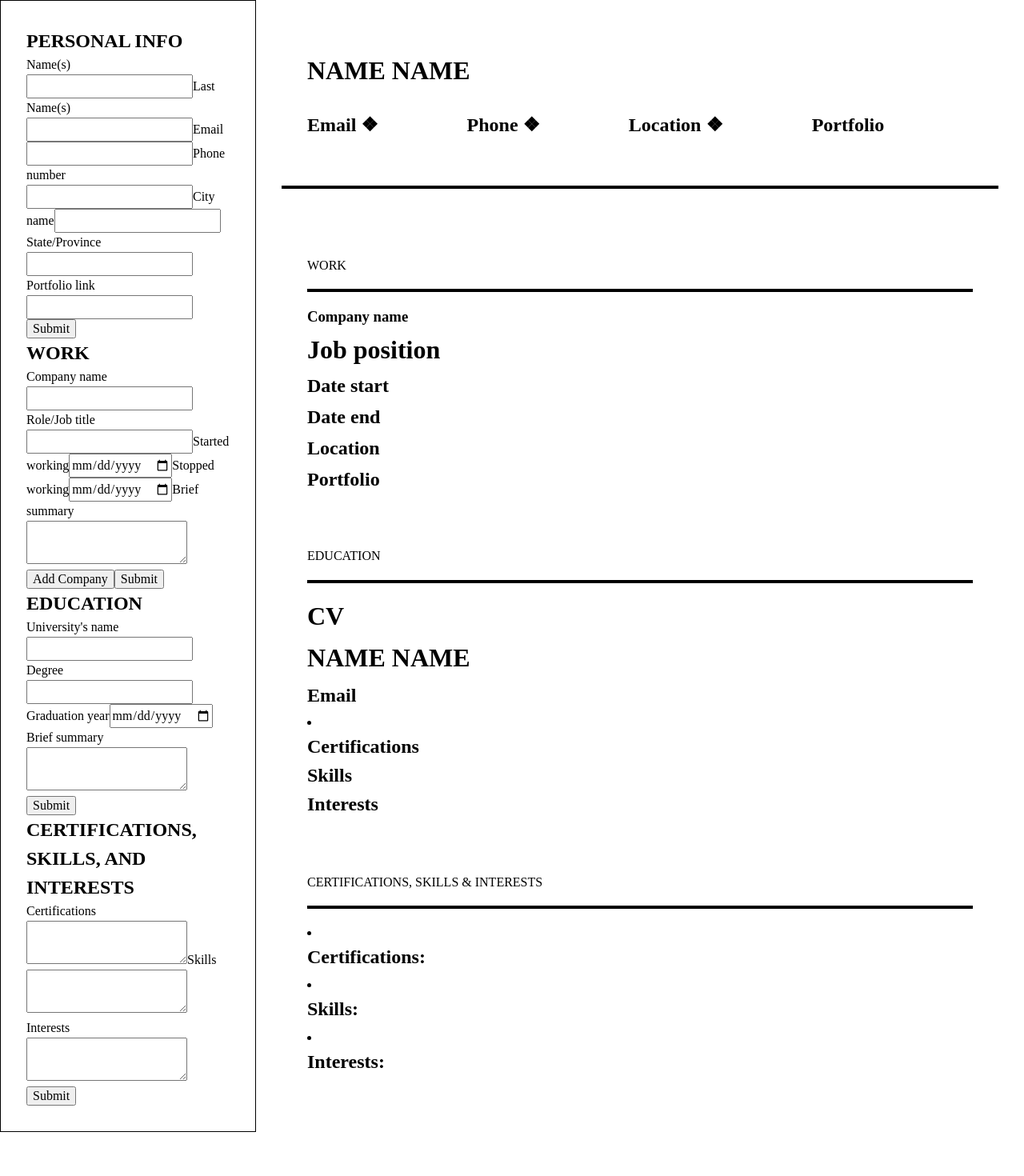
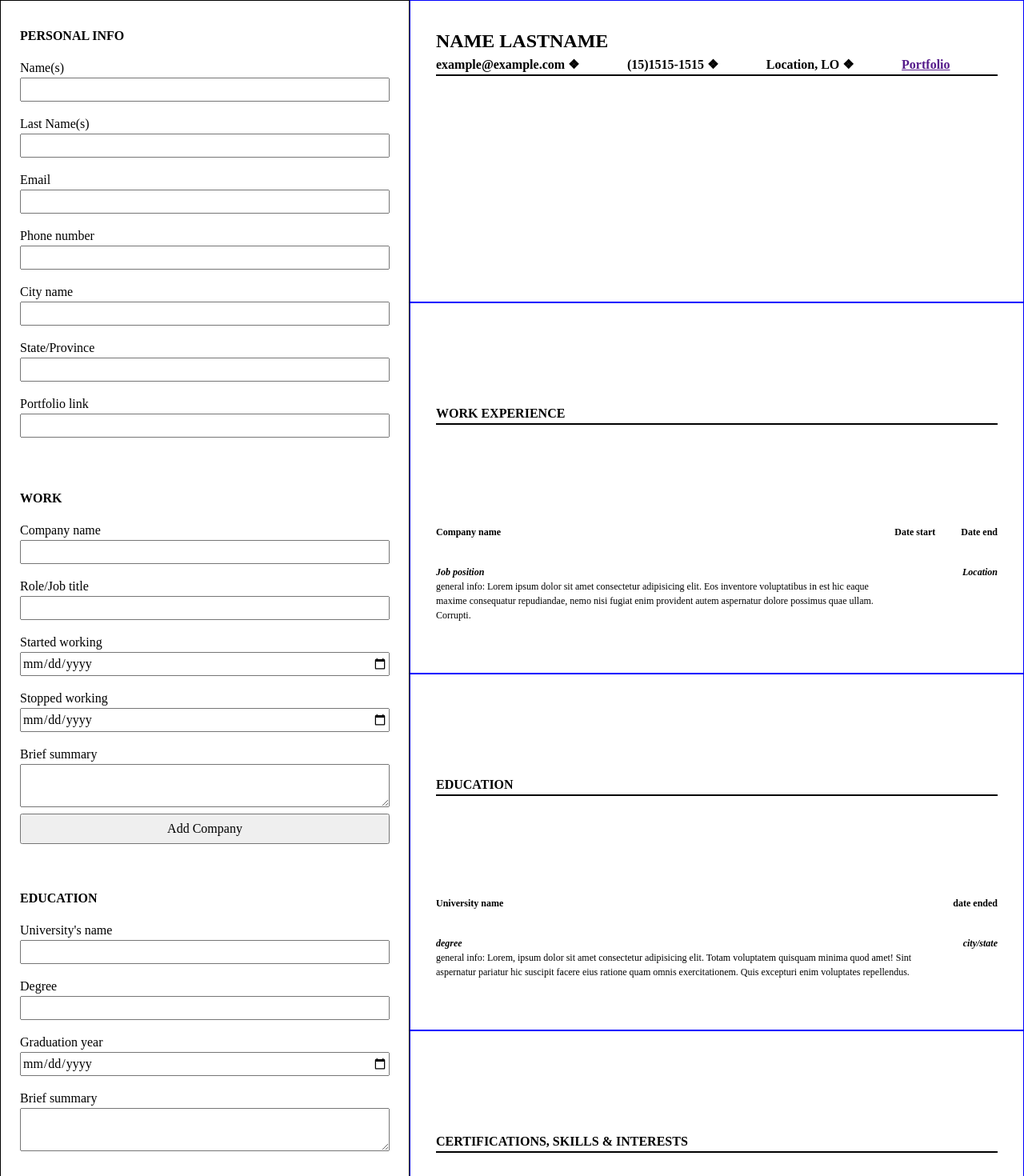
Before and after one commit to MpZero/cv-application, a React (Vite) app: page / in a window 1280 px wide. Shown: the top 1470 px of the page at 80% size. Before the commit the page ends 1415 px from the top, so only its background shows below. Built offline with nearby package versions, Linux system fonts and the light colour scheme.

Commit message:
More styling to the overall app

```diff
--- a/src/components/Cv.jsx
+++ b/src/components/Cv.jsx
@@ -1,79 +1,115 @@
-function PersonalInfoCv() {
+function PersonalSection() {
   return (
     <div className="personal-info-wrapper">
-      <h1>NAME NAME</h1>
+      <h1>NAME LASTNAME</h1>
       <div className="personal-info-contents">
-        <h2>Email ❖</h2>
-        <h2>Phone ❖</h2>
-        <h2>Location ❖</h2>
-        <h2>Portfolio</h2>
+        <h2>example@example.com ❖</h2>
+        <h2>(15)1515-1515 ❖</h2>
+        <h2>Location, LO ❖</h2>
+        <h2>
+          <a href="">Portfolio</a>
+        </h2>
       </div>
+      <div className="div-line"></div>
     </div>
   );
 }
-function WorkCv() {
+function WorkSection() {
   return (
-    <div className="personal-info-wrapper">
+    <div className="personal-info-wrapper work-section">
       <h3>Company name</h3>
-      <h1>Job position</h1>
-      <h2>Date start</h2>
-      <h2>Date end</h2>
-      <h2>Location</h2>
-      <h2>Portfolio</h2>
+      <div className="work-dates">
+        <h4>Date start</h4>
+        <h4>Date end</h4>
+      </div>
+      <h4>
+        <i>Job position</i>
+      </h4>
+      <h4 className="justify-self-end">
+        <i>Location</i>
+      </h4>
+      <p>
+        general info: Lorem ipsum dolor sit amet consectetur adipisicing elit.
+        Eos inventore voluptatibus in est hic eaque maxime consequatur
+        repudiandae, nemo nisi fugiat enim provident autem aspernatur dolore
+        possimus quae ullam. Corrupti.
+      </p>
     </div>
   );
 }
-function EducationCv() {
+function EducationSection() {
   return (
-    <div className="personal-info-wrapper">
-      <h1>CV</h1>
-      <h1>NAME NAME</h1>
-      <h2>Email</h2>
+    <div className="personal-info-wrapper education-section">
+      <h3>University name</h3>
+      <h4>date ended</h4>
+      <h4>
+        <i>degree</i>
+      </h4>
+      <h4 className="justify-self-end">
+        <i>city/state</i>
+      </h4>
+      <p>
+        general info: Lorem, ipsum dolor sit amet consectetur adipisicing elit.
+        Totam voluptatem quisquam minima quod amet! Sint aspernatur pariatur hic
+        suscipit facere eius ratione quam omnis exercitationem. Quis excepturi
+        enim voluptates repellendus.
+      </p>
+    </div>
+  );
+}
+
+function SkillsSection() {
+  return (
+    <div className="personal-info-wrapper skills-section">
       <li>
-        <h2>Certifications</h2>
-        <h2>Skills</h2>
-        <h2>Interests</h2>
+        <h3>Certifications:</h3>
+        <p>
+          Lorem ipsum dolor sit amet consectetur adipisicing elit. Delectus non
+          nesciunt maxime quo voluptatum blanditiis.
+        </p>
+      </li>
+      <li>
+        <h3>Skills:</h3>
+        <p>
+          Lorem ipsum dolor sit amet consectetur adipisicing elit. Delectus non
+          nesciunt maxime quo voluptatum blanditiis.
+        </p>
+      </li>
+      <li>
+        <h3>Interests:</h3>
+        <p>
+          Lorem ipsum dolor sit amet consectetur adipisicing elit. Delectus non
+          nesciunt maxime quo voluptatum blanditiis.
+        </p>
       </li>
     </div>
   );
 }
 
-function SkillsCv() {
-  return (
-    <div className="personal-info-wrapper">
-      <li>
-        <h2>Certifications:</h2>
-      </li>
-      <li>
-        <h2>Skills:</h2>
-      </li>
-      <li>
-        <h2>Interests:</h2>
-      </li>
-    </div>
-  );
-}
+// const printPreview = () => {
+//   console.log(window);
+//   window.print(PersonalSection);
+// };
 function Cv() {
   return (
     <div className="cv-wrapper">
-      <div className="section-wrapper">
-        <PersonalInfoCv />
-      </div>
-      <div className="div-line"></div>
-      <div className="section-wrapper">
-        WORK
-        <div className="div-line"></div>
-        <WorkCv />
+      <div className="section-wrapper personal-info-cv">
+        <PersonalSection />
       </div>
       <div className="section-wrapper">
-        EDUCATION
+        <h2>WORK EXPERIENCE</h2>
         <div className="div-line"></div>
-        <EducationCv />
+        <WorkSection />
       </div>
       <div className="section-wrapper">
-        CERTIFICATIONS, SKILLS & INTERESTS
+        <h2>EDUCATION</h2>
         <div className="div-line"></div>
-        <SkillsCv />
+        <EducationSection />
+      </div>
+      <div className="section-wrapper">
+        <h2>CERTIFICATIONS, SKILLS & INTERESTS</h2>
+        <div className="div-line"></div>
+        <SkillsSection />
       </div>
     </div>
   );
--- a/src/components/Form.jsx
+++ b/src/components/Form.jsx
@@ -1,8 +1,8 @@
 function PersonalInfo() {
   return (
-    <>
-      <h2>PERSONAL INFO</h2>
-      <form action="">
+    <div className="form-section form-personal-info-section">
+      <form action="" className="pform">
+        <h2>PERSONAL INFO</h2>
         <label htmlFor="name">
           Name(s)
           <input type="text" name="name" id="name" />
@@ -31,16 +31,16 @@ function PersonalInfo() {
           Portfolio link
           <input type="text" name="portfolio" id="portfolio" />
         </label>
-        <input type="button" value="Submit" />
+        {/* <input type="button" value="Submit" /> */}
       </form>
-    </>
+    </div>
   );
 }
 function WorkInfo() {
   return (
-    <>
-      <h2>WORK</h2>
+    <div className="form-section">
       <form action="">
+        <h2>WORK</h2>
         <label htmlFor="name">
           Company name
           <input type="text" name="name" id="name" />
@@ -62,17 +62,17 @@ function WorkInfo() {
           <textarea name="summary" id="summary"></textarea>
         </label>
         <input type="button" value="Add Company" />
-        <input type="button" value="Submit" />
+        {/* <input type="button" value="Submit" /> */}
       </form>
-    </>
+    </div>
   );
 }
 
 function EducationInfo() {
   return (
-    <>
-      <h2>EDUCATION</h2>
+    <div className="form-section">
       <form action="">
+        <h2>EDUCATION</h2>
         <label htmlFor="name">
           University&apos;s name
           <input type="text" name="name" id="name" />
@@ -89,17 +89,17 @@ function EducationInfo() {
           Brief summary
           <textarea name="summary" id="summary"></textarea>
         </label>
-        <input type="button" value="Submit" />
+        {/* <input type="button" value="Submit" /> */}
       </form>
-    </>
+    </div>
   );
 }
 
 function SkillsInfo() {
   return (
-    <>
-      <h2>CERTIFICATIONS, SKILLS, AND INTERESTS</h2>
+    <div className="form-section">
       <form action="">
+        <h2>CERTIFICATIONS, SKILLS, AND INTERESTS</h2>
         <label htmlFor="certifications">
           Certifications
           <textarea name="certifications" id="certifications"></textarea>
@@ -112,9 +112,9 @@ function SkillsInfo() {
           Interests
           <textarea name="interests" id="interests"></textarea>
         </label>
-        <input type="button" value="Submit" />
+        {/* <input type="button" value="Submit" /> */}
       </form>
-    </>
+    </div>
   );
 }
 
--- a/src/styles/App.css
+++ b/src/styles/App.css
@@ -44,42 +44,110 @@ h6 {
   isolation: isolate;
 }
 
+/* ///////////// */
+
+h1 {
+  font-size: 24px;
+  align-self: end;
+}
+
+h2 {
+  font-size: 16px;
+  align-self: end;
+}
+
+h3,
+h4,
+h5 {
+  font-size: 12px;
+  align-self: end;
+}
+
+p {
+  font-size: 12px;
+}
+
+.justify-self-end {
+  justify-self: end;
+}
+
 /* //////////////////////// */
-
-.div-line {
-  border: 2px solid black;
-  height: 0;
-}
 
 .app-wrapper {
   display: grid;
-  grid-template-columns: 1fr 3fr;
+  grid-template-columns: 2fr 3fr;
+}
+/* //////////////// FORM STYLING ///////////// */
+.form-wrapper {
+  border: 1px solid black;
+  /* padding: 2em; */
+  display: flex;
+  flex-direction: column;
 }
 
-.form-wrapper {
-  border: 1px solid black;
-  padding: 2em;
-  display: grid;
+.form-section {
+  padding: 1.5em;
 }
 
+form {
+  display: grid;
+  /* row-gap: 1.3em; */
+}
+
+form > * {
+  padding-block: 0.5em;
+}
+
+label {
+  display: flex;
+  flex-direction: column;
+}
+
+/* /////////////// CV STYLING //////////////// */
+.div-line {
+  border: 1.4px solid black;
+  height: 0;
+}
 .cv-wrapper {
   display: grid;
   /* border: 1px solid black; */
-  padding: 2em;
+  /* padding: 2em; */
 }
 
 .section-wrapper {
   display: grid;
-  /* border: 1px solid black; */
+  border: 1px solid blue;
   padding: 2em;
 }
 
-.personal-info-wrapper {
-  display: grid;
-  grid-row: auto auto;
+.personal-info-cv {
+  /* display: grid; */
+  padding-bottom: 0;
 }
 
 .personal-info-contents {
   display: grid;
   grid-template-columns: auto auto auto auto;
+  grid-template-rows: auto;
 }
+
+.work-section,
+.education-section {
+  display: grid;
+  grid-template-columns: auto auto;
+  grid-template-rows: auto auto auto;
+}
+
+.work-dates {
+  display: flex;
+  gap: 2em;
+}
+
+.skills-section {
+  display: grid;
+  grid-template-columns: auto;
+}
+
+.list-grid {
+  display: flex;
+}
```
